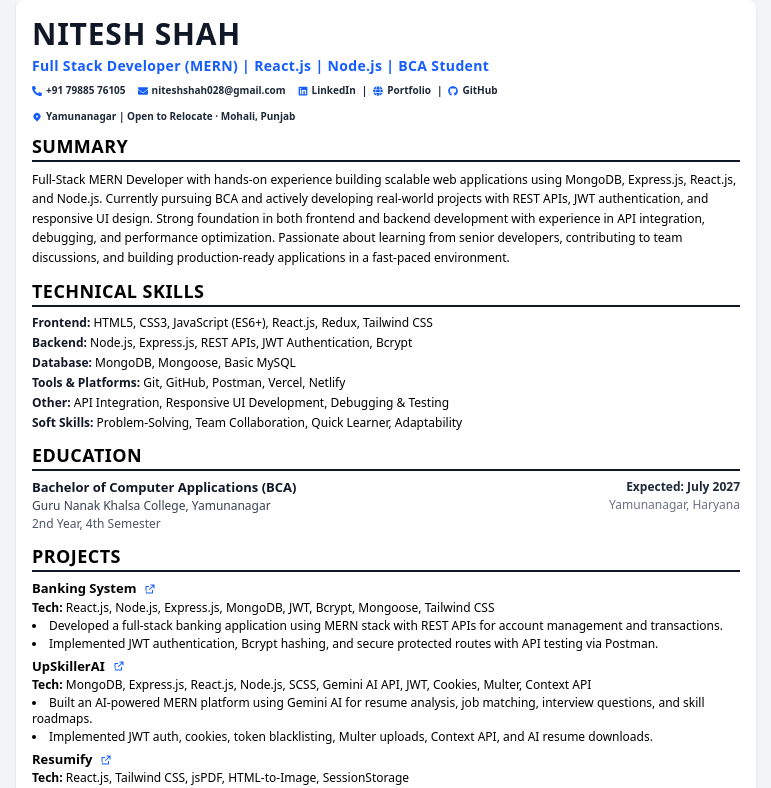
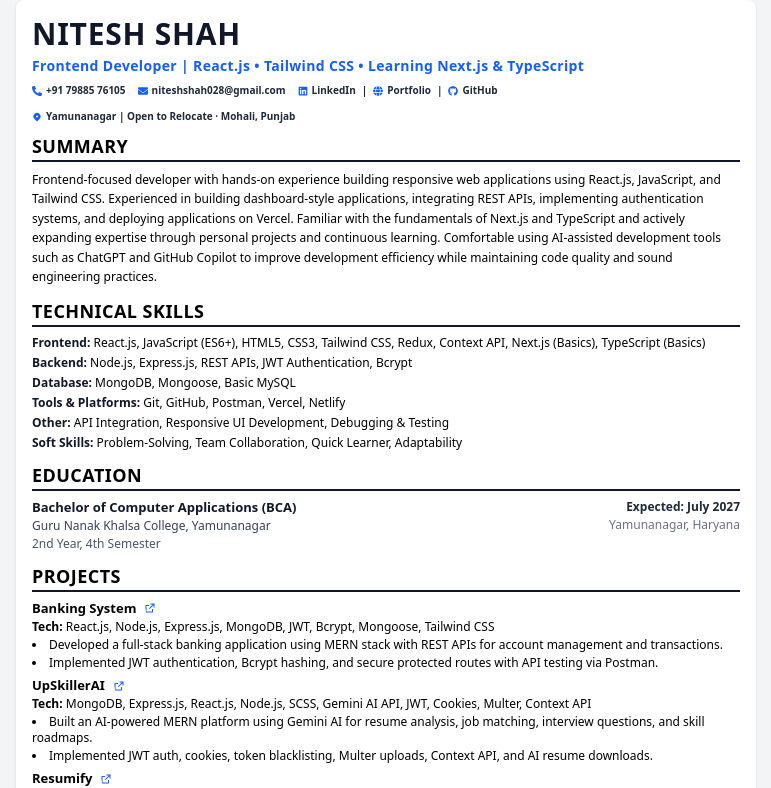
Before and after one commit to Nitesh47kumars/Resume, a React (Vite) app: page / in a window 1280 px wide. Shown: the top 788 px of the page, without its empty margins (254-1025 px from the left). Built offline with nearby package versions, Linux system fonts and the light colour scheme.

Commit message:
Updating Frontend Resume verison

```diff
--- a/src/Components/Header.jsx
+++ b/src/Components/Header.jsx
@@ -15,7 +15,7 @@ export default function Header() {
       </h1>
 
       <h2 className="text-sm font-bold text-blue-600 tracking-wide">
-        Full Stack Developer (MERN) | React.js | Node.js | BCA Student
+        Frontend Developer | React.js • Tailwind CSS • Learning Next.js & TypeScript
       </h2>
 
       <div className="flex flex-wrap items-center gap-3 text-[10px] font-semibold text-gray-800 mt-1">
--- a/src/Components/Skills.jsx
+++ b/src/Components/Skills.jsx
@@ -3,7 +3,8 @@ import SectionTitle from "./SectionTitle";
 const skills = [
   {
     label: "Frontend",
-    value: "HTML5, CSS3, JavaScript (ES6+), React.js, Redux, Tailwind CSS",
+    value:
+      "React.js, JavaScript (ES6+), HTML5, CSS3, Tailwind CSS, Redux, Context API, Next.js (Basics), TypeScript (Basics)",
   },
   {
     label: "Backend",
--- a/src/Components/Summary.jsx
+++ b/src/Components/Summary.jsx
@@ -5,16 +5,16 @@ export default function Summary() {
     <section>
       <SectionTitle title="Summary" />
       <p className="text-xs text-black leading-relaxed">
-        Full-Stack MERN Developer with hands-on experience building scalable web
-        applications using MongoDB, Express.js, React.js, and Node.js. Currently
-        pursuing BCA and actively developing real-world projects with REST APIs,
-        JWT authentication, and responsive UI design.
+        Frontend-focused developer with hands-on experience building responsive web
+        applications using React.js, JavaScript, and Tailwind CSS. Experienced in
+        building dashboard-style applications, integrating REST APIs, implementing
+        authentication systems, and deploying applications on Vercel.
 
-        Strong foundation in both frontend and backend development with
-        experience in API integration, debugging, and performance optimization.
-        Passionate about learning from senior developers, contributing to team
-        discussions, and building production-ready applications in a fast-paced
-        environment.
+        Familiar with the fundamentals of Next.js and TypeScript and actively
+        expanding expertise through personal projects and continuous learning.
+        Comfortable using AI-assisted development tools such as ChatGPT and GitHub
+        Copilot to improve development efficiency while maintaining code quality and
+        sound engineering practices.
       </p>
     </section>
   );
```
Also changed, not shown: 1 other file (tests, documents, lock files or other folders).
